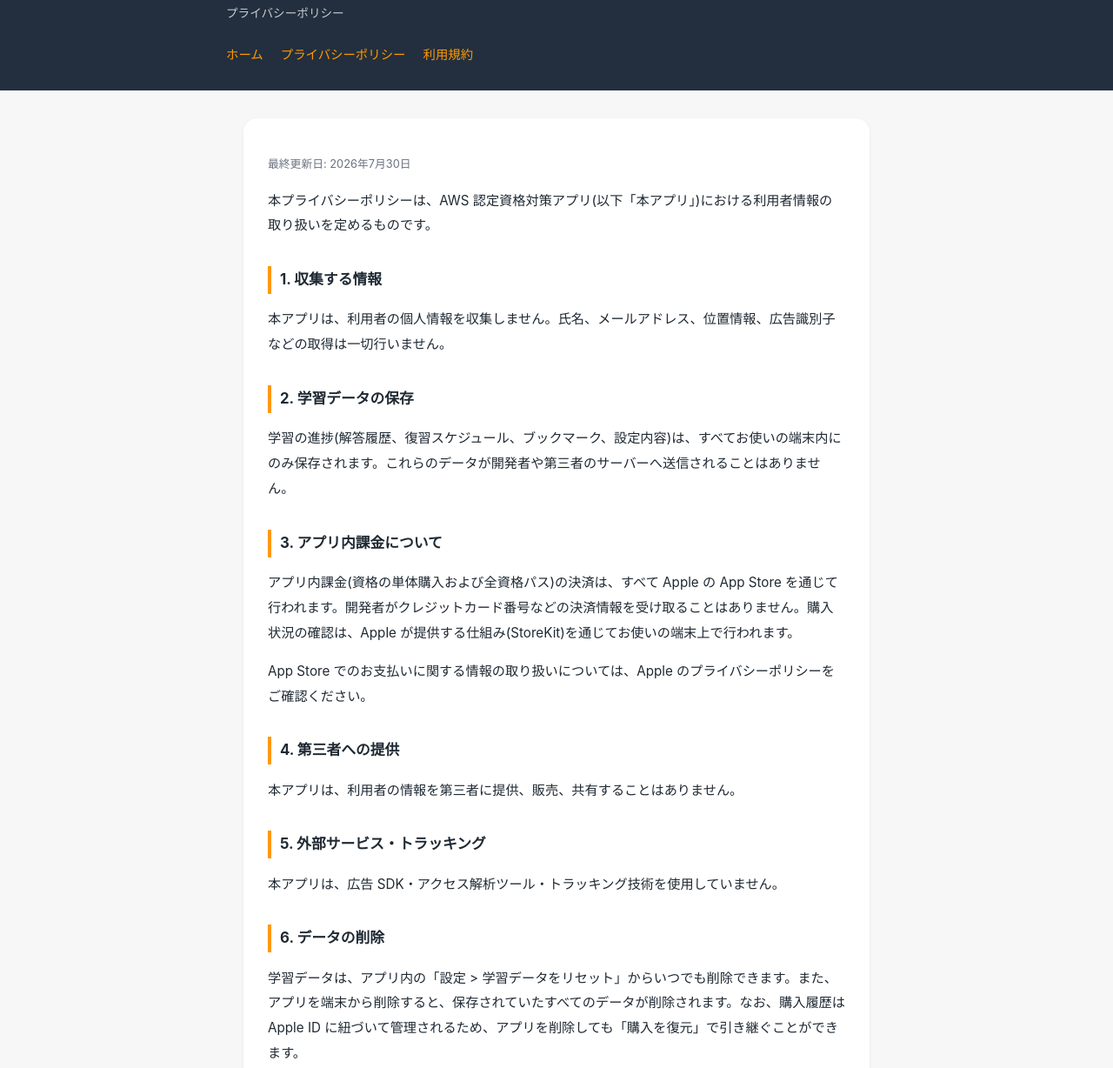
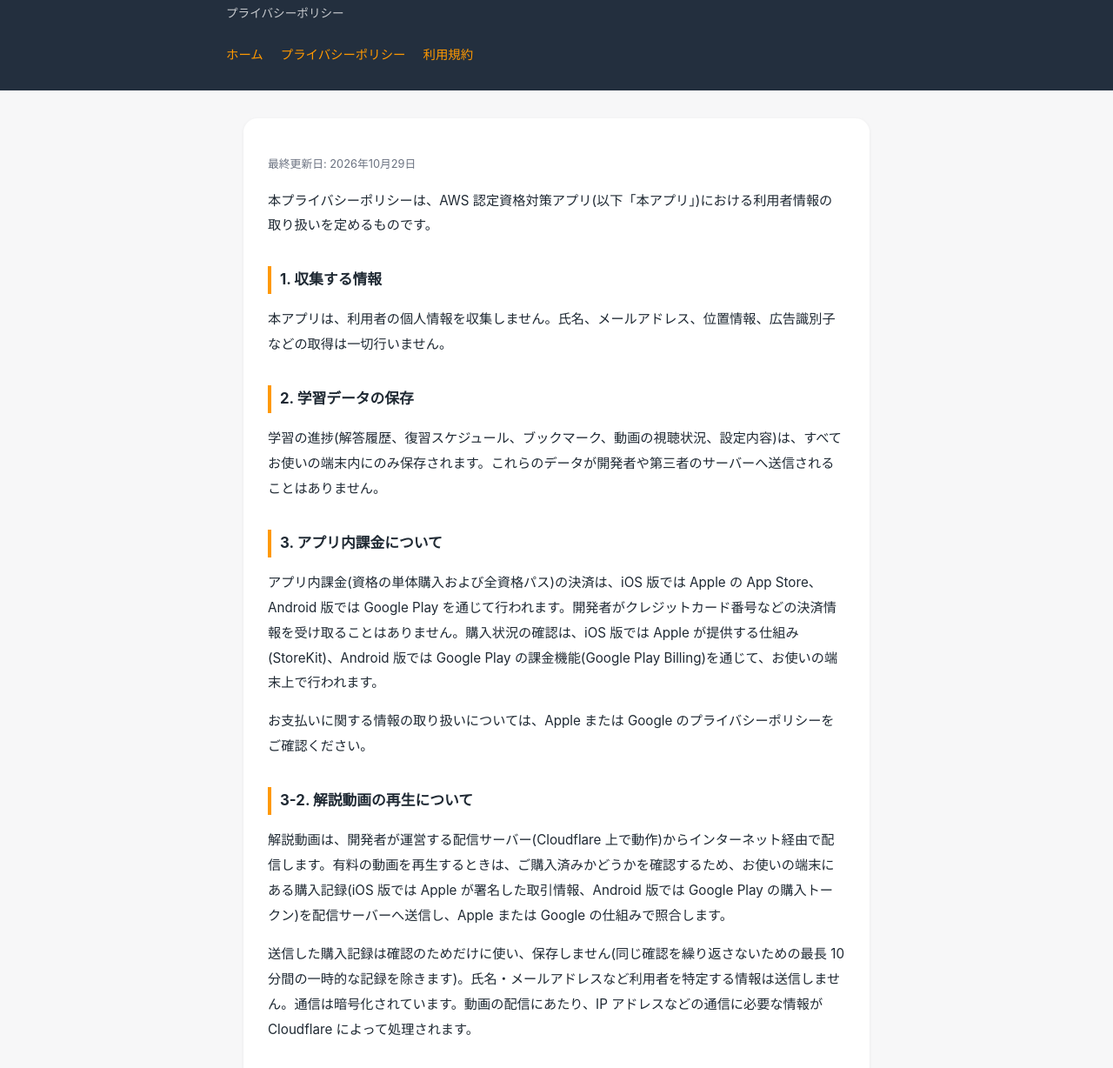
Before and after one commit to ohtakaisei/aws-clf-support, a plain HTML site: page privacy.html in a window 1280 px wide. Shown: the part 72-1300 px from the top of the page at 87% size. Drawn offline with Linux system fonts and the light colour scheme.

Commit message:
Add Google Play and video streaming to privacy policy and terms
Co-Authored-By: Claude Opus 5.5 <noreply@anthropic.com>

```diff
--- a/privacy.html
+++ b/privacy.html
@@ -20,18 +20,22 @@
   </header>
   <main>
     <div class="card">
-      <p class="updated">最終更新日: 2026年7月30日</p>
+      <p class="updated">最終更新日: 2026年10月29日</p>
       <p>本プライバシーポリシーは、AWS 認定資格対策アプリ(以下「本アプリ」)における利用者情報の取り扱いを定めるものです。</p>
 
       <h2>1. 収集する情報</h2>
       <p>本アプリは、利用者の個人情報を収集しません。氏名、メールアドレス、位置情報、広告識別子などの取得は一切行いません。</p>
 
       <h2>2. 学習データの保存</h2>
-      <p>学習の進捗(解答履歴、復習スケジュール、ブックマーク、設定内容)は、すべてお使いの端末内にのみ保存されます。これらのデータが開発者や第三者のサーバーへ送信されることはありません。</p>
+      <p>学習の進捗(解答履歴、復習スケジュール、ブックマーク、動画の視聴状況、設定内容)は、すべてお使いの端末内にのみ保存されます。これらのデータが開発者や第三者のサーバーへ送信されることはありません。</p>
 
       <h2>3. アプリ内課金について</h2>
-      <p>アプリ内課金(資格の単体購入および全資格パス)の決済は、すべて Apple の App Store を通じて行われます。開発者がクレジットカード番号などの決済情報を受け取ることはありません。購入状況の確認は、Apple が提供する仕組み(StoreKit)を通じてお使いの端末上で行われます。</p>
-      <p>App Store でのお支払いに関する情報の取り扱いについては、Apple のプライバシーポリシーをご確認ください。</p>
+      <p>アプリ内課金(資格の単体購入および全資格パス)の決済は、iOS 版では Apple の App Store、Android 版では Google Play を通じて行われます。開発者がクレジットカード番号などの決済情報を受け取ることはありません。購入状況の確認は、iOS 版では Apple が提供する仕組み(StoreKit)、Android 版では Google Play の課金機能(Google Play Billing)を通じて、お使いの端末上で行われます。</p>
+      <p>お支払いに関する情報の取り扱いについては、Apple または Google のプライバシーポリシーをご確認ください。</p>
+
+      <h2>3-2. 解説動画の再生について</h2>
+      <p>解説動画は、開発者が運営する配信サーバー(Cloudflare 上で動作)からインターネット経由で配信します。有料の動画を再生するときは、ご購入済みかどうかを確認するため、お使いの端末にある購入記録(iOS 版では Apple が署名した取引情報、Android 版では Google Play の購入トークン)を配信サーバーへ送信し、Apple または Google の仕組みで照合します。</p>
+      <p>送信した購入記録は確認のためだけに使い、保存しません(同じ確認を繰り返さないための最長 10 分間の一時的な記録を除きます)。氏名・メールアドレスなど利用者を特定する情報は送信しません。通信は暗号化されています。動画の配信にあたり、IP アドレスなどの通信に必要な情報が Cloudflare によって処理されます。</p>
 
       <h2>4. 第三者への提供</h2>
       <p>本アプリは、利用者の情報を第三者に提供、販売、共有することはありません。</p>
@@ -40,7 +44,7 @@
       <p>本アプリは、広告 SDK・アクセス解析ツール・トラッキング技術を使用していません。</p>
 
       <h2>6. データの削除</h2>
-      <p>学習データは、アプリ内の「設定 &gt; 学習データをリセット」からいつでも削除できます。また、アプリを端末から削除すると、保存されていたすべてのデータが削除されます。なお、購入履歴は Apple ID に紐づいて管理されるため、アプリを削除しても「購入を復元」で引き継ぐことができます。</p>
+      <p>学習データは、アプリ内の「設定 &gt; 学習データをリセット」からいつでも削除できます。また、アプリを端末から削除すると、保存されていたすべてのデータが削除されます。なお、購入履歴は Apple ID(iOS 版)または Google アカウント(Android 版)に紐づいて管理されるため、アプリを削除しても「購入を復元」で引き継ぐことができます。</p>
 
       <h2>7. 子どものプライバシー</h2>
       <p>本アプリは個人情報を収集しないため、年齢を問わず安心してご利用いただけます。</p>
```
Also changed, not shown: terms.html (+6 -6 lines).
